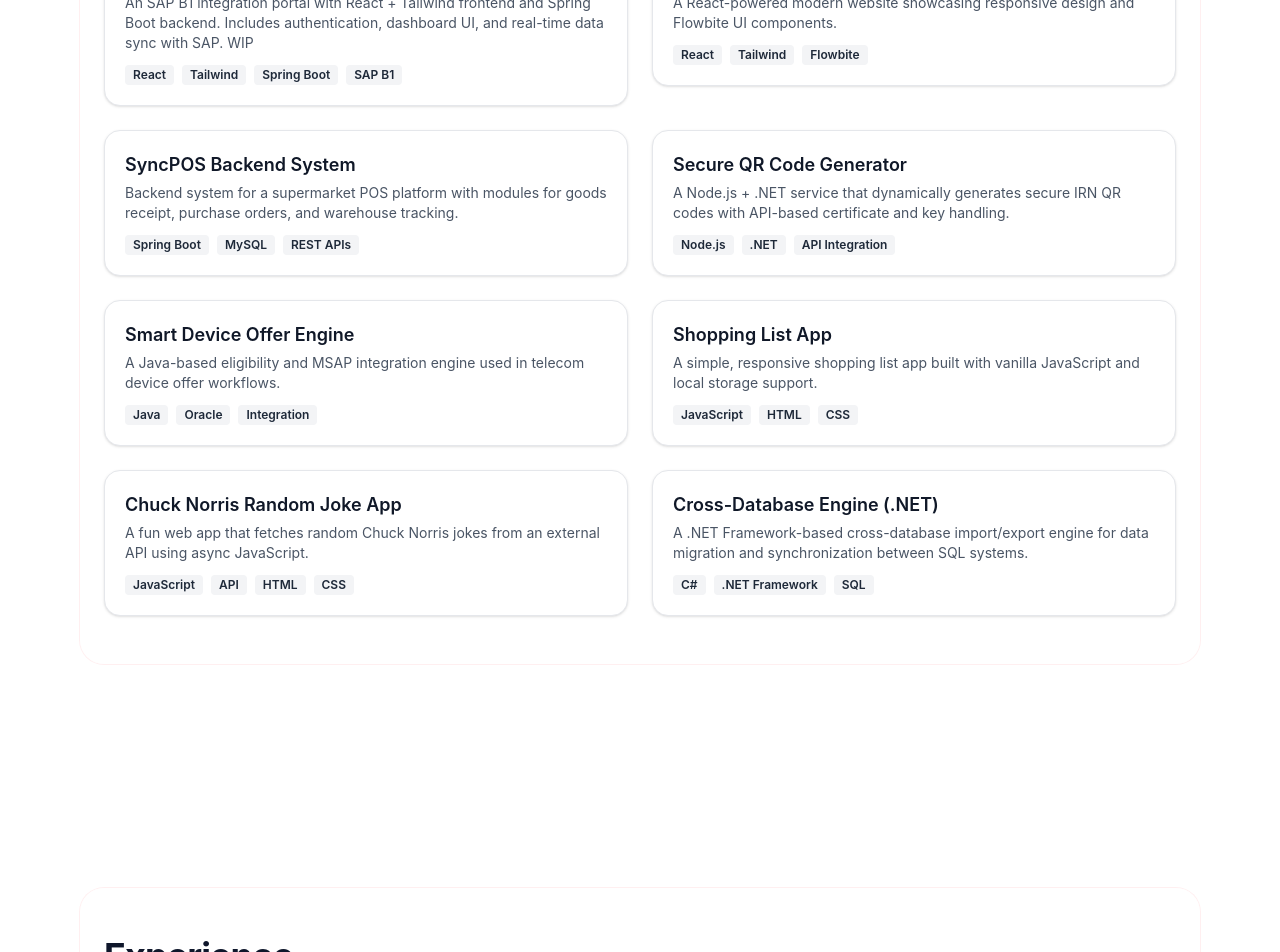
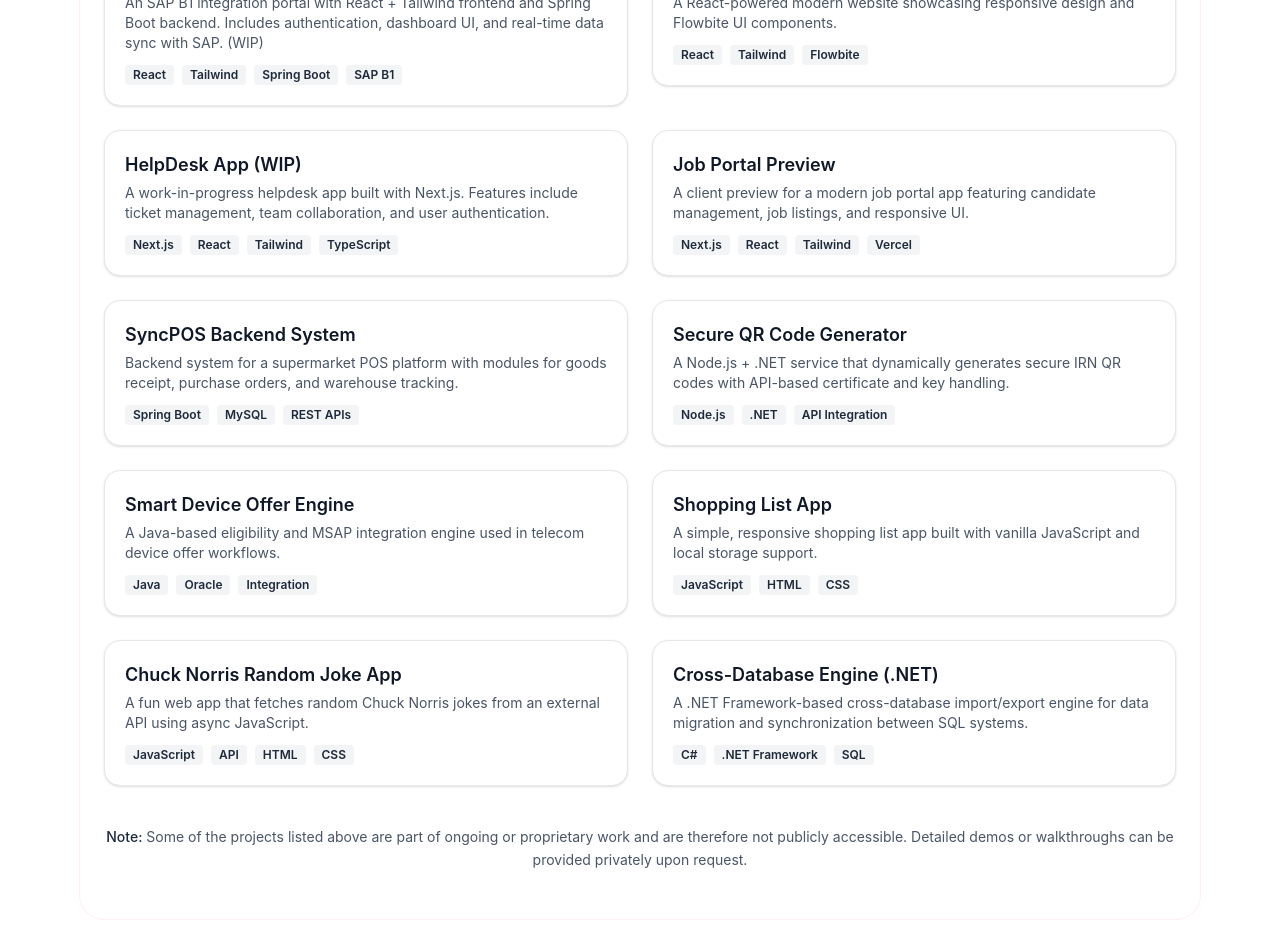
Before and after one commit to adewoleoluwajuwon/Isaiah, a React (Vite) app: page / in a window 1280 px wide. Shown: the part 1560-2512 px from the top of the page. Built offline with nearby package versions, Linux system fonts and the light colour scheme.

Commit message:
probably final commit

```diff
--- a/src/data/projects.ts
+++ b/src/data/projects.ts
@@ -10,57 +10,71 @@ export const projects: Project[] = [
   {
     title: "SyncSAP Portal",
     description:
-      "An SAP B1 integration portal with React + Tailwind frontend and Spring Boot backend. Includes authentication, dashboard UI, and real-time data sync with SAP. WIP",
+      "An SAP B1 integration portal with React + Tailwind frontend and Spring Boot backend. Includes authentication, dashboard UI, and real-time data sync with SAP. (WIP)",
     tags: ["React", "Tailwind", "Spring Boot", "SAP B1"],
-    href: "#", // (WIP - no live link yet)
+    href: "#",
   },
   {
     title: "React, Tailwind, Flowbite Website",
     description:
       "A React-powered modern website showcasing responsive design and Flowbite UI components.",
     tags: ["React", "Tailwind", "Flowbite"],
-    href: "https://idm-phi.vercel.app/", // ✅ Live demo link
+    href: "https://idm-phi.vercel.app/",
+  },
+  {
+    title: "HelpDesk App (WIP)",
+    description:
+      "A work-in-progress helpdesk app built with Next.js. Features include ticket management, team collaboration, and user authentication.",
+    tags: ["Next.js", "React", "Tailwind", "TypeScript"],
+    href: "https://helpdesk-eta-three.vercel.app/",
+  },
+  {
+    title: "Job Portal Preview",
+    description:
+      "A client preview for a modern job portal app featuring candidate management, job listings, and responsive UI.",
+    tags: ["Next.js", "React", "Tailwind", "Vercel"],
+    href: "https://preview-khaki-eta.vercel.app/",
   },
   {
     title: "SyncPOS Backend System",
     description:
       "Backend system for a supermarket POS platform with modules for goods receipt, purchase orders, and warehouse tracking.",
     tags: ["Spring Boot", "MySQL", "REST APIs"],
-    href: "#", // (private or backend-only project)
+    href: "#",
   },
   {
     title: "Secure QR Code Generator",
     description:
       "A Node.js + .NET service that dynamically generates secure IRN QR codes with API-based certificate and key handling.",
     tags: ["Node.js", ".NET", "API Integration"],
-    href: "#", // (not public)
+    href: "#",
   },
   {
     title: "Smart Device Offer Engine",
     description:
       "A Java-based eligibility and MSAP integration engine used in telecom device offer workflows.",
     tags: ["Java", "Oracle", "Integration"],
-    href: "#", // (private repo)
+    href: "#",
   },
   {
     title: "Shopping List App",
     description:
       "A simple, responsive shopping list app built with vanilla JavaScript and local storage support.",
     tags: ["JavaScript", "HTML", "CSS"],
-    href: "https://adewoleoluwajuwon.github.io/gitable-shopping-list/", // ✅ Live demo
+    href: "https://adewoleoluwajuwon.github.io/gitable-shopping-list/",
   },
   {
     title: "Chuck Norris Random Joke App",
     description:
       "A fun web app that fetches random Chuck Norris jokes from an external API using async JavaScript.",
     tags: ["JavaScript", "API", "HTML", "CSS"],
-    href: "https://adewoleoluwajuwon.github.io/ChuckNorrisRandomJokeApp/", // ✅ Live demo
+    href: "https://adewoleoluwajuwon.github.io/ChuckNorrisRandomJokeApp/",
   },
   {
     title: "Cross-Database Engine (.NET)",
     description:
       "A .NET Framework-based cross-database import/export engine for data migration and synchronization between SQL systems.",
     tags: ["C#", ".NET Framework", "SQL"],
-    href: "https://github.com/adewoleoluwajuwon/-Cross-Database-Import-Export-Engine", // ✅ GitHub repo
+    href: "https://github.com/adewoleoluwajuwon/-Cross-Database-Import-Export-Engine",
   },
 ];
--- a/src/sections/Projects.tsx
+++ b/src/sections/Projects.tsx
@@ -58,6 +58,22 @@ export default function Projects() {
             </motion.div>
           ))}
         </motion.div>
+
+        {/* Professional Note */}
+        <motion.p
+          initial="hidden"
+          whileInView="show"
+          viewport={{ once: true }}
+          variants={fadeUp}
+          className="mt-10 text-center text-sm leading-relaxed text-gray-600 dark:text-gray-400"
+        >
+          <span className="font-medium text-gray-800 dark:text-gray-200">
+            Note:
+          </span>{" "}
+          Some of the projects listed above are part of ongoing or proprietary
+          work and are therefore not publicly accessible. Detailed demos or
+          walkthroughs can be provided privately upon request.
+        </motion.p>
       </div>
     </Section>
   );
```
